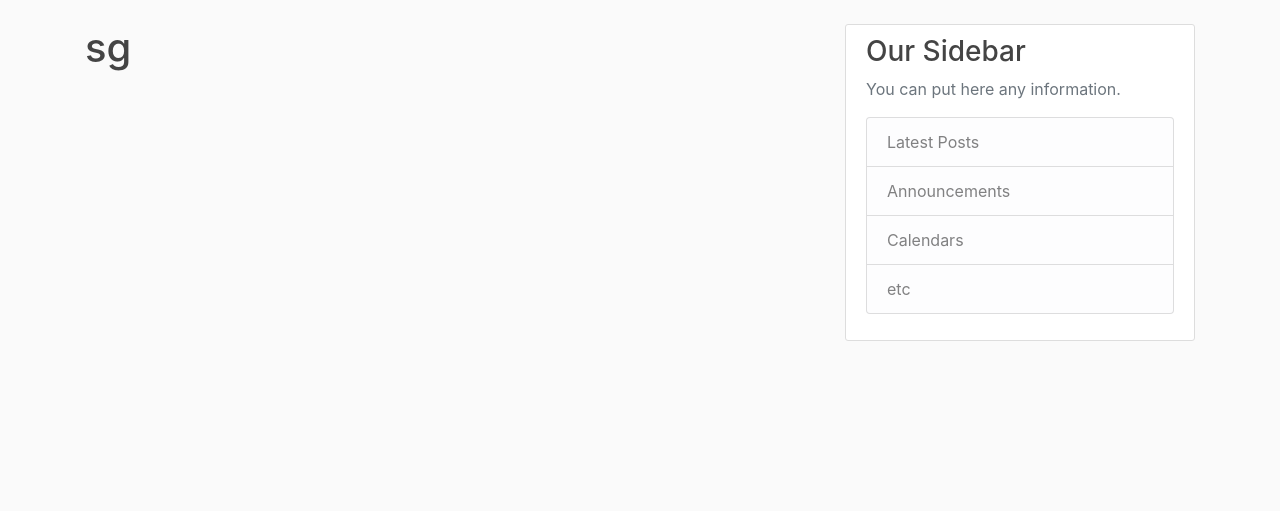
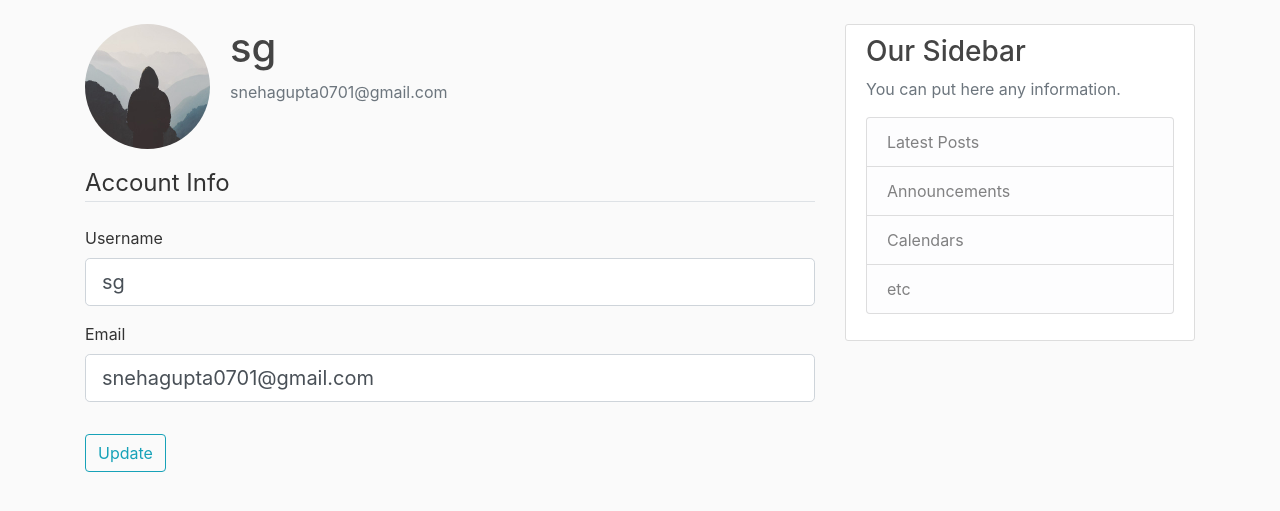
Before and after one commit to snehagupta01/Flask-blogapp, a Flask app: page /account in a window 1280 px wide. Shown: the part 56-567 px from the top of the page. Run offline with Flask 2, Linux system fonts and the light colour scheme; a user stored in the database is signed in; some libraries are stand-ins or nearby versions.

Commit message:
updated account page

```diff
--- a/flask_blog/forms.py
+++ b/flask_blog/forms.py
@@ -2,6 +2,7 @@ from flask_wtf import FlaskForm
 from wtforms import StringField, PasswordField, SubmitField, BooleanField
 from wtforms.validators import DataRequired, Length, Email, EqualTo,ValidationError
 from flask_blog.models import User
+from flask_login import current_user
 
 class RegistrationForm(FlaskForm):
     username = StringField('Username',
@@ -29,3 +30,23 @@ class LoginForm(FlaskForm):
     password = PasswordField('Password', validators=[DataRequired()])
     remember = BooleanField('Remember Me')
     submit = SubmitField('Login')
+
+class UpdateAccountForm(FlaskForm):
+    username = StringField('Username',
+                           validators=[DataRequired(), Length(min=2, max=20)])
+    email = StringField('Email',
+                        validators=[DataRequired(), Email()])
+
+    submit = SubmitField('Update')
+
+    def validate_username(self,username):
+        if username.data != current_user.username:
+            user = User.query.filter_by(username=username.data).first()
+            if user:
+                raise ValidationError('Username already exist ! Plz try another one')
+
+    def validate_email(self,email):
+        if email.data != current_user.email:
+            email = User.query.filter_by(email=email.data).first()
+            if email:
+                raise ValidationError('Email already exist ! Plz try another one')
--- a/flask_blog/routes.py
+++ b/flask_blog/routes.py
@@ -1,6 +1,6 @@
 from flask import render_template, url_for, flash, redirect,request
 from flask_blog.models import User,Post
-from flask_blog.forms import RegistrationForm, LoginForm
+from flask_blog.forms import RegistrationForm, LoginForm ,UpdateAccountForm
 from flask_blog import app,db,bcrypt
 from flask_login import login_user, current_user, logout_user, login_required
 
@@ -61,12 +61,24 @@ def login():
             flash('Login Unsuccessful. Please check email and password', 'danger')
     return render_template('login.html', title='Login', form=form)
 
-@app.route("/logout")
+@app.route("/logout", methods=['GET', 'POST'])
 def logout():
     logout_user()
     return redirect(url_for('home'))
 
-@app.route("/account")
+@app.route("/account", methods=['GET', 'POST'])
 @login_required
 def account():
-    return render_template("account.html",title="Account")
+    form = UpdateAccountForm()
+    if form.validate_on_submit():
+        current_user.username = form.username.data
+        current_user.email = form.email.data
+        db.session.commit()
+        flash('Your account has been updated!', 'success')
+        return redirect(url_for('account'))
+    elif request.method == 'GET':
+        form.username.data = current_user.username
+        form.email.data = current_user.email
+    image_file = url_for('static', filename='profile_pics/' + current_user.image_file)
+    return render_template('account.html', title='Account',
+                           image_file=image_file, form=form)
--- a/flask_blog/templates/account.html
+++ b/flask_blog/templates/account.html
@@ -1,4 +1,49 @@
 {% extends "base.html" %}
 {% block content %}
-<h1>{{current_user.username}}</h1>
-{% endblock %}
+    <div>
+      <div class="media">
+        <img class="rounded-circle account-img" src="{{ image_file }}">
+        <div class="media-body">
+          <h2 class="account-heading">{{ current_user.username }}</h2>
+          <p class="text-secondary">{{ current_user.email }}</p>
+        </div>
+      </div>
+        <form method="POST" action="" enctype="multipart/form-data">
+            {{ form.hidden_tag() }}
+            <fieldset class="form-group">
+                <legend class="border-bottom mb-4">Account Info</legend>
+                <div class="form-group">
+                    {{ form.username.label(class="form-control-label") }}
+
+                    {% if form.username.errors %}
+                        {{ form.username(class="form-control form-control-lg is-invalid") }}
+                        <div class="invalid-feedback">
+                            {% for error in form.username.errors %}
+                                <span>{{ error }}</span>
+                            {% endfor %}
+                        </div>
+                    {% else %}
+                        {{ form.username(class="form-control form-control-lg") }}
+                    {% endif %}
+                </div>
+                <div class="form-group">
+                    {{ form.email.label(class="form-control-label") }}
+                    {% if form.email.errors %}
+                        {{ form.email(class="form-control form-control-lg is-invalid") }}
+                        <div class="invalid-feedback">
+                            {% for error in form.email.errors %}
+                                <span>{{ error }}</span>
+                            {% endfor %}
+                        </div>
+                    {% else %}
+                        {{ form.email(class="form-control form-control-lg") }}
+                    {% endif %}
+                </div>
+
+            </fieldset>
+            <div class="form-group">
+                {{ form.submit(class="btn btn-outline-info") }}
+            </div>
+        </form>
+    </div>
+{% endblock content %}
```
Also changed, not shown: flask_blog/site.db, flask_blog/static/profile_pics/default.jpg (added).
